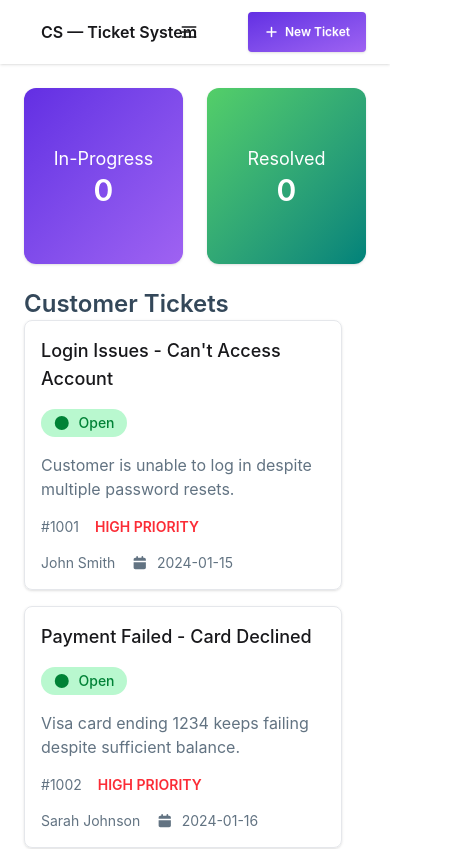
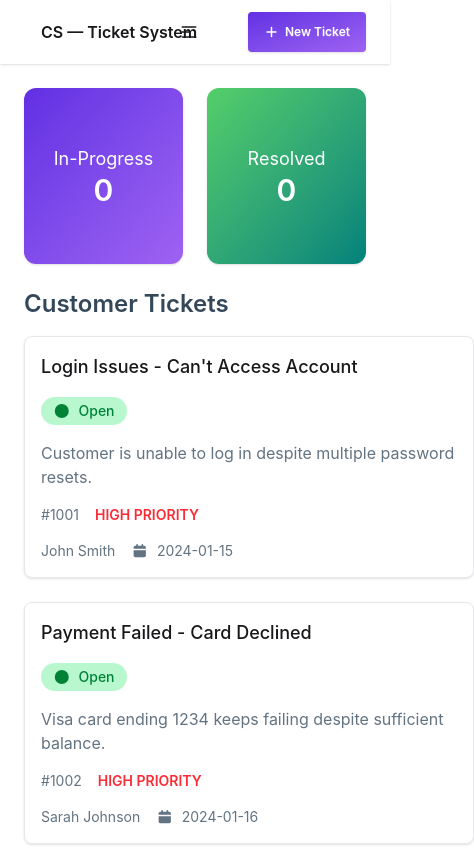
Before and after one commit to Big-Smokkee/Customer-Support, a React (Vite) app: page / in a window 390 px wide. Shown: the top 849 px of the page, 474 px wide, since content can reach past the window. Built offline with nearby package versions, Linux system fonts and the light colour scheme.

Commit message:
responsiveness

```diff
--- a/src/components/Tickets/Tickets.jsx
+++ b/src/components/Tickets/Tickets.jsx
@@ -5,11 +5,11 @@ const Tickets = ({ ticketsPromise }) => {
     const tickets = use(ticketsPromise)
     return (
         <div>
-            <h3 className='text-[#34485A] text-2xl font-semibold'>Customer Tickets</h3>
-            <div className='flex flex-cols flex-wrap md:flex-row space-x-6 space-y-4'>
-                {
-                    tickets.map(ticket => <Ticket ticket={ticket} ke={ticket.id}></Ticket>)
-                }
+            <h3 className="text-[#34485A] text-2xl font-semibold mb-4">Customer Tickets</h3>
+            <div className="grid grid-cols-1 md:grid-cols-2 gap-6">
+                {tickets.map(ticket => (
+                    <Ticket key={ticket.id} ticket={ticket}></Ticket>
+                ))}
             </div>
         </div>
     );
```
